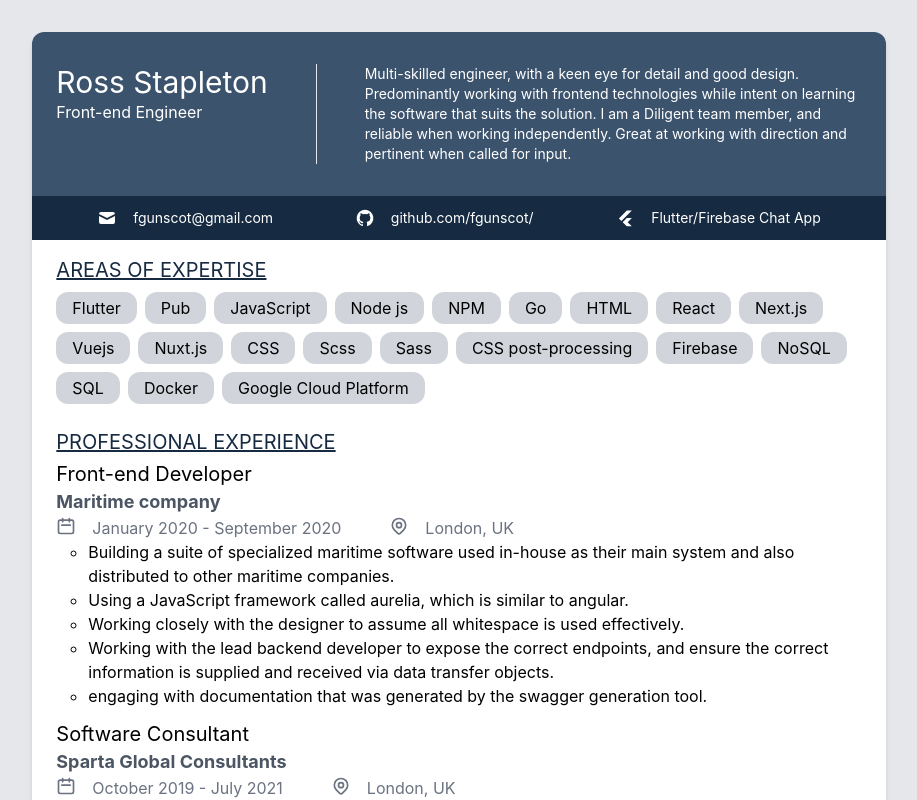
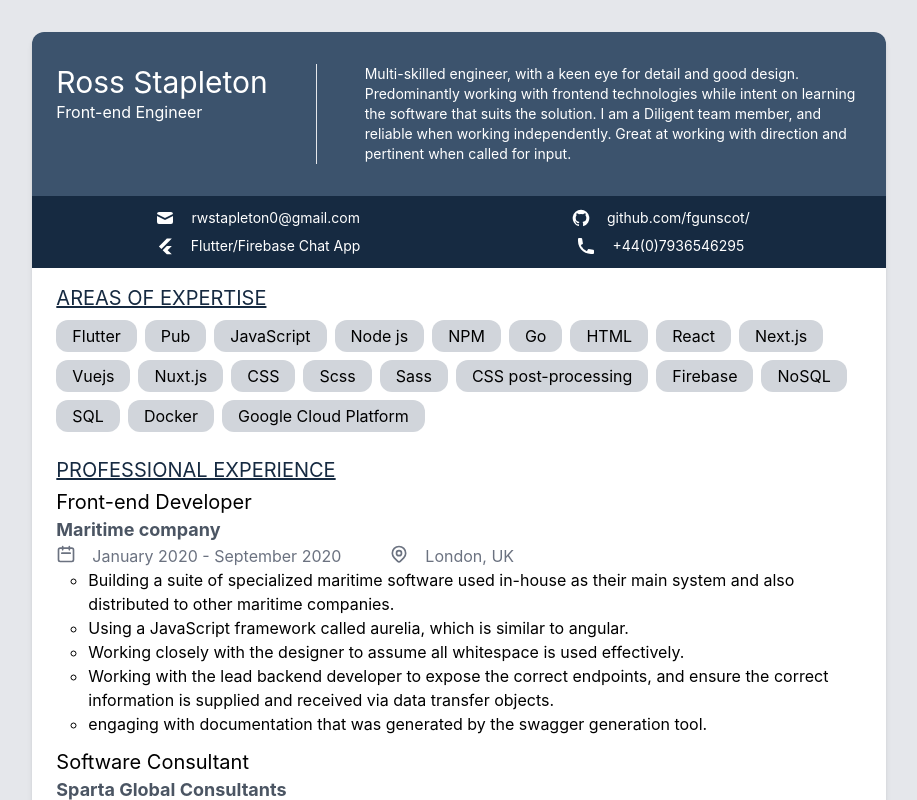
Before and after one commit to fgunscot/cv-viewer, a Next.js app: page / in a window 1280 px wide. Shown: the top 800 px of the page, without its empty margins (181-1098 px from the left). Built offline with nearby package versions, Linux system fonts and the light colour scheme.

Commit message:
change email

```diff
--- a/pages/index.js
+++ b/pages/index.js
@@ -1,7 +1,7 @@
 import Head from 'next/head'
 import Link from 'next/link'
 import styles from '../styles/Home.module.css'
-import { MailIcon } from '@heroicons/react/solid'
+import { MailIcon, PhoneIcon } from '@heroicons/react/solid'
 import { CalendarIcon, LocationMarkerIcon } from '@heroicons/react/outline'
 import { useState } from 'react'
 
@@ -40,17 +40,17 @@
               <p className='text-sm text-white pl-12'>Multi-skilled engineer, with a keen eye for detail and good design. Predominantly working with frontend technologies while intent on learning the software that suits the solution. I am a Diligent team member, and reliable when working independently. Great at working with direction and pertinent when called for input.  </p>
           </div>
         </div>
-        <div className={`flex py-3 px-6 ${styles.socialsBg}`}>
-          <button  className='w-min m-auto'
-          onClick={() => {navigator.clipboard.writeText('fgunscot@gmail.com')}}>
+        <div className={`grid grid-cols-2 py-3 px-6 ${styles.socialsBg}`}>
+          <button  className='w-min m-auto pb-1'
+          onClick={() => {navigator.clipboard.writeText('rwstapleton0@gmail.com')}}>
             <div className='flex items-center group w-min m-auto'>
               <MailIcon className='h-5 w-5 text-white mr-4'/>
-              <h2 className="text-sm text-white group-hover:underline">fgunscot@gmail.com</h2>
+              <h2 className="text-sm text-white group-hover:underline">rwstapleton0@gmail.com</h2>
               <h2 className='bg-white transition-opacity opacity-0 group-hover:opacity-100 duration-500 fixed z-10 shadow-md rounded-lg p-3 px-6 translate-x-2 -translate-y-10 pointer-events-none'>Click to Copy Address.</h2>
             </div>
           </button>
           <Link href={'https://github.com/fgunscot/'}>
-            <a target="_blank" className='w-min m-auto'>
+            <a target="_blank" className='w-min m-auto pb-1'>
               <div className='flex items-center group'>
                 <div className='h-5 w-5 text-white mr-4 '>
                 <svg xmlns="http://www.w3.org/2000/svg" data-name="Layer 1" viewBox="0 0 24 24"><path d="M12,2.2467A10.00042,10.00042,0,0,0,8.83752,21.73419c.5.08752.6875-.21247.6875-.475,0-.23749-.01251-1.025-.01251-1.86249C7,19.85919,6.35,18.78423,6.15,18.22173A3.636,3.636,0,0,0,5.125,16.8092c-.35-.1875-.85-.65-.01251-.66248A2.00117,2.00117,0,0,1,6.65,17.17169a2.13742,2.13742,0,0,0,2.91248.825A2.10376,2.10376,0,0,1,10.2,16.65923c-2.225-.25-4.55-1.11254-4.55-4.9375a3.89187,3.89187,0,0,1,1.025-2.6875,3.59373,3.59373,0,0,1,.1-2.65s.83747-.26251,2.75,1.025a9.42747,9.42747,0,0,1,5,0c1.91248-1.3,2.75-1.025,2.75-1.025a3.59323,3.59323,0,0,1,.1,2.65,3.869,3.869,0,0,1,1.025,2.6875c0,3.83747-2.33752,4.6875-4.5625,4.9375a2.36814,2.36814,0,0,1,.675,1.85c0,1.33752-.01251,2.41248-.01251,2.75,0,.26251.1875.575.6875.475A10.0053,10.0053,0,0,0,12,2.2467Z"/></svg>
@@ -60,7 +60,7 @@
             </a>
           </Link>
           <Link href={'https://fgunscot.github.io/flutterfire_chat_app/#/'}>
-            <a target="_blank" className='w-min mx-auto'>
+            <a target="_blank" className='w-min mx-auto pt-1'>
               <div className='flex items-center group'>
                 <div className='h-5 w-5 text-white mr-4 '>
                 <svg fill="#000000" xmlns="http://www.w3.org/2000/svg"  viewBox="0 0 24 24" width="22px" height="20px"><path d="M3.5 12.5L6.5 15.5 19 3 13 3zM19 12L13 12 8 17 13 22 19 22 14 17z"/></svg>
@@ -69,6 +69,13 @@
               </div>
             </a>
           </Link>
+          <button  className='w-min m-auto pt-1' onClick={() => {navigator.clipboard.writeText('+447936546295')}}>
+            <div className='flex items-center group mx-auto'>
+              <PhoneIcon className='h-5 w-5 text-white mr-4'/>
+              <h2 className="text-sm text-white group-hover:underline whitespace-nowrap">+44(0)7936546295</h2>
+              <h2 className='bg-white transition-opacity opacity-0 group-hover:opacity-100 duration-500 fixed z-10 shadow-md rounded-lg p-3 px-6 translate-x-2 -translate-y-10 pointer-events-none'>Click to Copy Number.</h2>
+            </div>
+          </button>
         </div>
         <div className='px-6 py-4'>
           <h2 className={`text-xl underline ${styles.textDarkBlue}`}>AREAS OF EXPERTISE</h2>
```
